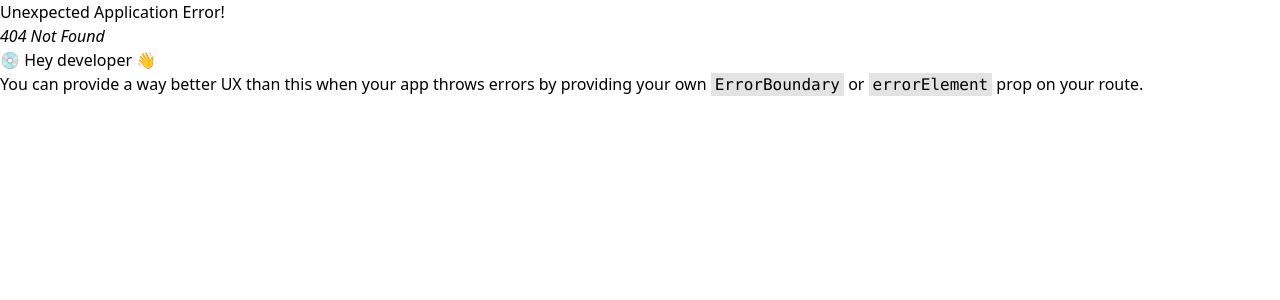
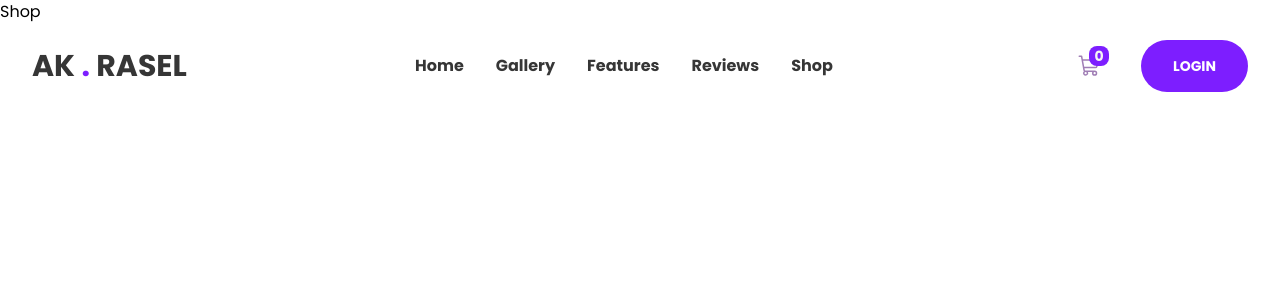
Before and after one commit to AK-Rasel/watch_sell_web, a React (Vite) app: page /shop in a window 1280 px wide. Before the commit this address had no page. Shown: the top 300 px of the page. Built offline with nearby package versions, Linux system fonts and the light colour scheme.

Commit message:
nav ber link click korle top scroll hobe and shop route click korle nav bar color  change change hbe

```diff
--- a/src/components/Navbar.jsx
+++ b/src/components/Navbar.jsx
@@ -1,21 +1,22 @@
 import React, { useEffect, useState } from "react";
-import { Link } from "react-router-dom";
+import { Link, useLocation } from "react-router-dom";
 import { RiCloseLargeFill } from "react-icons/ri";
 import { SlMenu } from "react-icons/sl";
 import { PiShoppingCart } from "react-icons/pi";
 import { FaSearch } from "react-icons/fa";
 
 const navLinks = [
-  { name: "Home", navPath: "#home" },
-  { name: "Gallery", navPath: "#gallery" },
-  { name: "Features", navPath: "#features" },
-  { name: "Reviews", navPath: "#reviews" },
-  { name: "Shop", navPath: "#shop" },
+  { name: "Home", navPath: "/" },
+  { name: "Gallery", navPath: "/" },
+  { name: "Features", navPath: "/" },
+  { name: "Reviews", navPath: "/" },
+  { name: "Shop", navPath: "/shop" },
 ];
 
 const Navbar = () => {
   const [isSticky, setSticky] = useState(false);
   const [isToggleMenu, setIsToggleMenu] = useState(false);
+  const [yScrollSet, setYScrollSet] = useState(false);
   const [isClosing, setIsClosing] = useState(false);
 
   useEffect(() => {
@@ -44,6 +45,7 @@ const Navbar = () => {
     if (isToggleMenu) {
       setIsClosing(true);
       setTimeout(() => {
+        window.scrollTo({ top: 0, behavior: "smooth" });
         setIsToggleMenu(false);
         setIsClosing(false);
       }, 500);
@@ -51,7 +53,12 @@ const Navbar = () => {
       setIsToggleMenu(true);
     }
   };
-
+  const topScroll = () => {
+    setTimeout(() => {
+      window.scrollTo({ top: 0, behavior: "smooth" });
+    }, 500);
+  };
+  // smooth not scroll work to do
   useEffect(() => {
     const handleSmoothScroll = (event) => {
       event.preventDefault(); // Prevent default jump-to behavior
@@ -81,6 +88,14 @@ const Navbar = () => {
     };
   }, []); // Run once after component mounts
 
+  const [currentPath, setCurrentPath] = useState("");
+
+  const location = useLocation();
+
+  useEffect(() => {
+    setCurrentPath(location.pathname);
+  }, [location]);
+
   return (
     <header className="w-full fixed top-0 right-0 z-50">
       <nav
@@ -93,7 +108,11 @@ const Navbar = () => {
         <div className="flex justify-between items-center">
           <h1
             className={`font-bold text-3xl uppercase ${
-              isSticky ? "text-secondary_color" : "text-text_white"
+              isSticky
+                ? "text-secondary_color"
+                : currentPath === "/shop"
+                ? "text-secondary_background_color"
+                : "text-text_white"
             }`}
           >
             <Link to="/">
@@ -107,12 +126,22 @@ const Navbar = () => {
                 <li
                   key={index}
                   className={`text-base font-bold hover:duration-300 hover:underline transition-all antialiased hover:text-[#828282] ${
-                    isSticky ? "text-secondary_color" : "text-text_white"
+                    isSticky
+                      ? "text-secondary_color"
+                      : currentPath === "/shop"
+                      ? "text-secondary_background_color"
+                      : "text-text_white"
                   }`}
                 >
-                  <a href={navItem.navPath} className="smooth-scroll">
+                  <Link
+                    to={navItem.navPath}
+                    onClick={topScroll}
+                    // className={`${
+                    //   navItem.navPath !== "/shop" ? "smooth-scroll" : ""
+                    // }`}
+                  >
                     {navItem.name}
-                  </a>
+                  </Link>
                 </li>
               ))}
             </ul>
@@ -161,13 +190,13 @@ const Navbar = () => {
                   key={index}
                   className="text-sm font-normal hover:duration-300 hover:underline transition-all antialiased hover:text-[#828282] text-white py-2"
                 >
-                  <a
+                  <Link
                     onClick={toggleMenu}
-                    href={navItem.navPath}
-                    className="smooth-scrollMobile"
+                    to={navItem.navPath}
+                    // className="smooth-scrollMobile"
                   >
                     {navItem.name}
-                  </a>
+                  </Link>
                   {navItem.name === "Shop" ? (
                     ""
                   ) : (
--- /dev/null
+++ b/src/page/shop/Shop.jsx
@@ -0,0 +1,7 @@
+import React from "react";
+
+const Shop = () => {
+  return <div className="h-[1600px]">Shop</div>;
+};
+
+export default Shop;
--- a/src/router/router.jsx
+++ b/src/router/router.jsx
@@ -1,6 +1,7 @@
 import { createBrowserRouter } from "react-router-dom";
 import App from "../App";
 import Home from "../page/home/Home";
+import Shop from "../page/shop/Shop";
 
 const router = createBrowserRouter([
   {
@@ -11,6 +12,10 @@ const router = createBrowserRouter([
         index: true,
         element: <Home />,
       },
+      {
+        path: "shop",
+        element: <Shop />,
+      },
     ],
   },
 ]);
```
